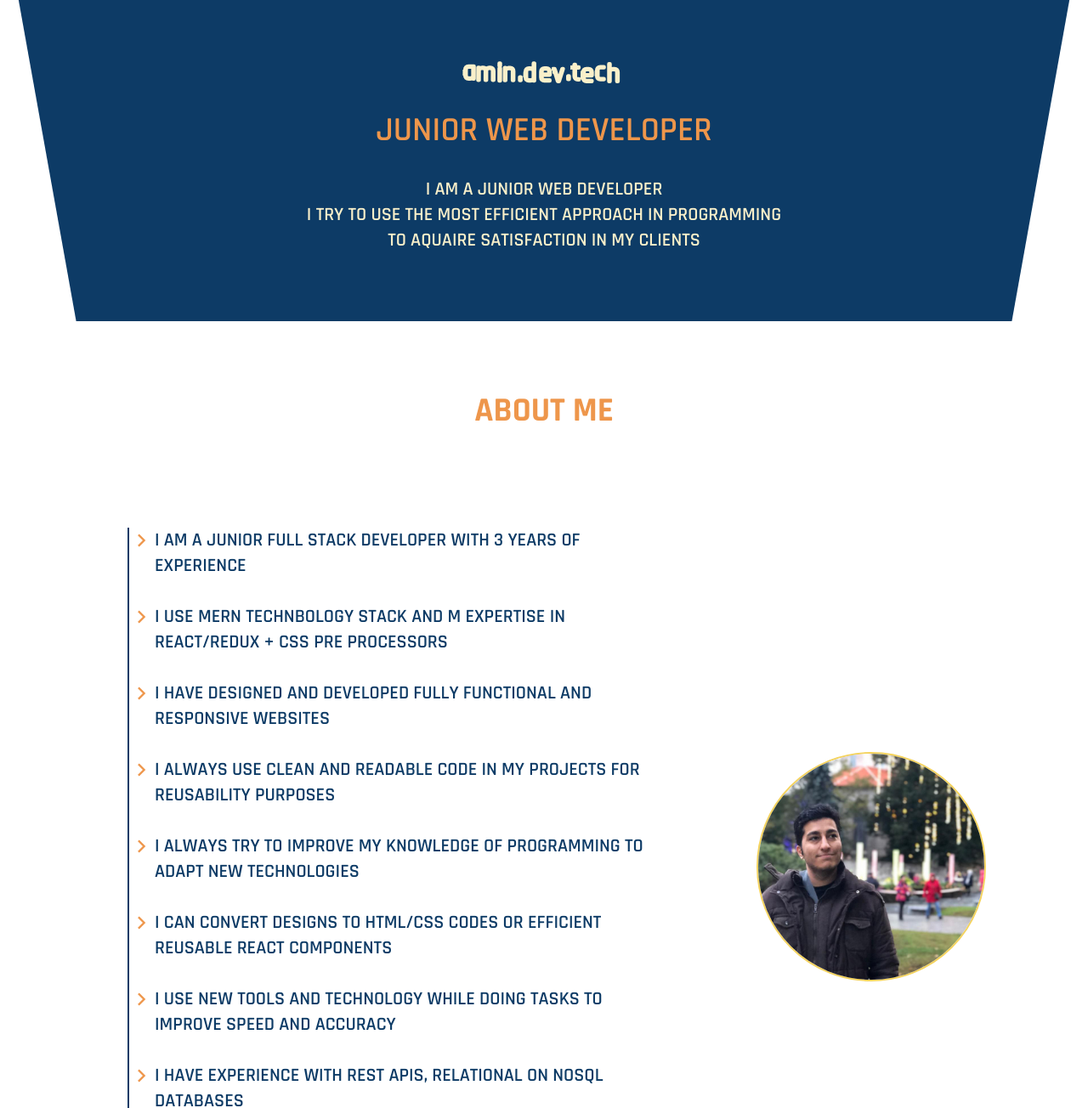
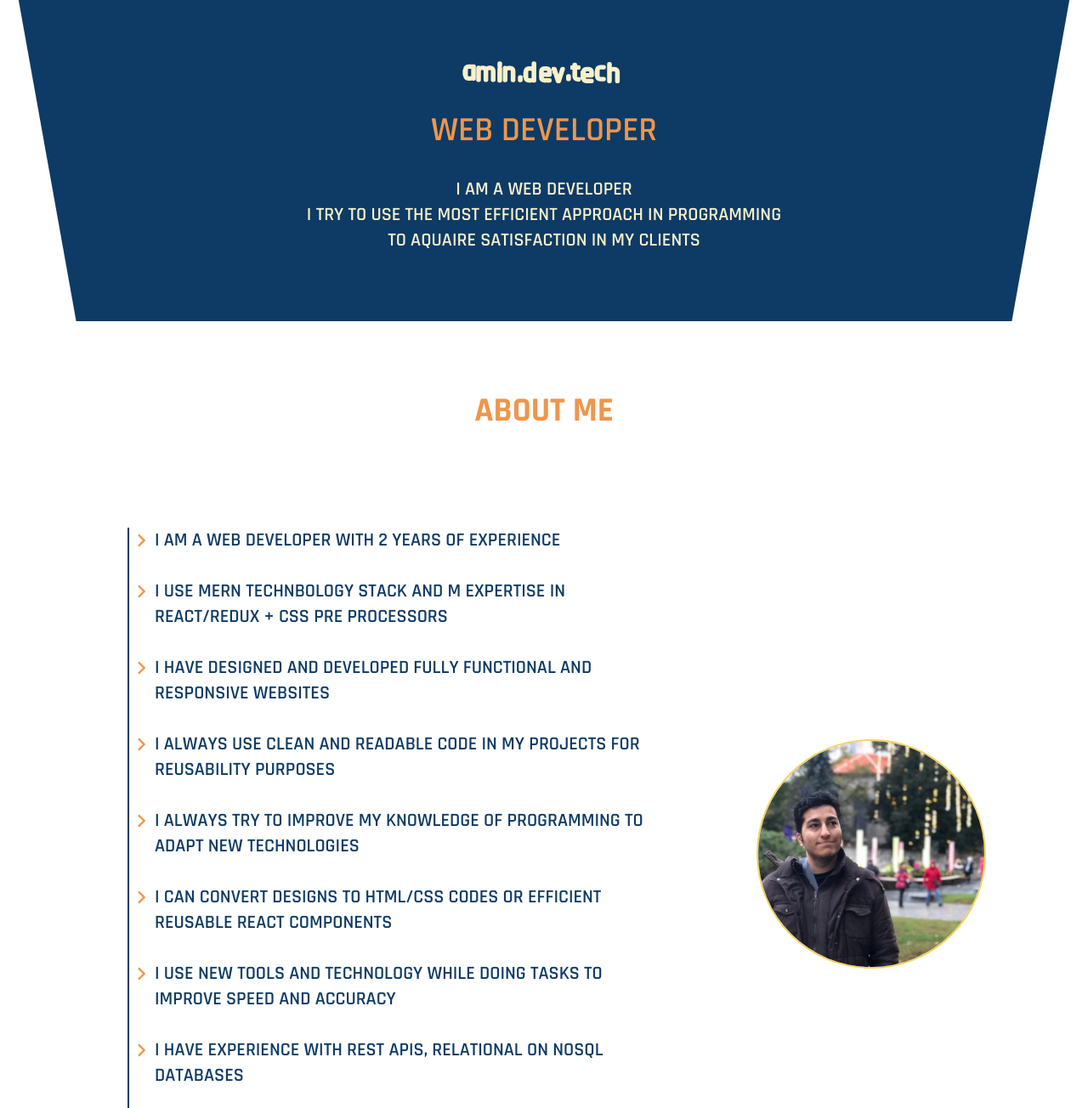
Before and after one commit to amin-dev-tech/portfolio, a website: page index.html in a window 1280 px wide. Shown: the part 122-1426 px from the top of the page at 85% size. Drawn offline with nearby package versions, Linux system fonts and the light colour scheme.

Commit message:
fix the corrupted pdf export on Save Text as File project

```diff
--- a/index.html
+++ b/index.html
@@ -32,9 +32,9 @@
         <div>
             <canvas width="250"></canvas>
             <div class="header__contianer">
-                <h1 class="header__container-heading">Junior Web Developer</h1>
+                <h1 class="header__container-heading">Web Developer</h1>
                 <p class="paragraph header__container-text">
-                    I am a junior web developer <br>
+                    I am a web developer <br>
                     I try to use the most efficient approach in programming <br>
                     to aquaire satisfaction in my clients
                 </p>
@@ -50,7 +50,7 @@
                 <p class="about__text u-margin-top-medium paragraph">
                     <span class="material-symbols-outlined">
                         chevron_right
-                    </span> I am a Junior full stack developer with 3 years of experience <br><br>
+                    </span> I am a web developer with 2 years of experience <br><br>
                     <span class="material-symbols-outlined">
                         chevron_right
                     </span> I use MERN technbology stack and m expertise in React/Redux + CSS pre processors <br><br>
```
